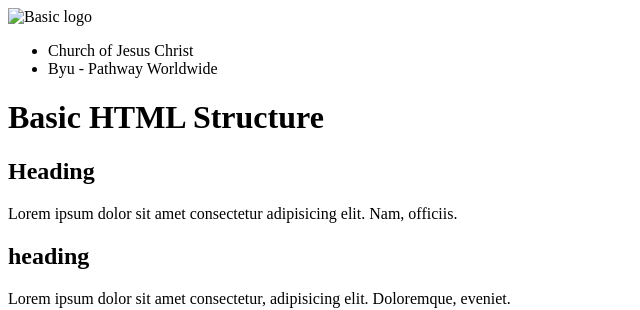
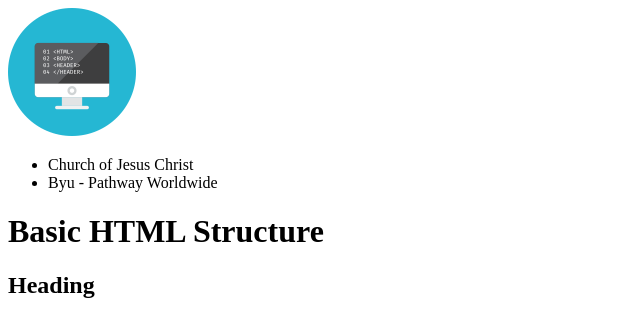
Before and after one commit to Ticsilva85/wdd130, a plain HTML site: page week02/basic-layout.html in a window 1280 px wide. Shown: the top 310 px of the page, without its empty margins (0-640 px from the left). Drawn offline with Linux system fonts and the light colour scheme.

Commit message:
Image path updated

```diff
--- a/week02/basic-layout.html
+++ b/week02/basic-layout.html
@@ -11,7 +11,7 @@
 
 <body>
     <header>
-        <img src="week02\images\basic-logo.png" alt="Basic logo" width="128" height="128">
+        <img src="images\basic-logo.png" alt="Basic logo" width="128" height="128">
     </header>
 
     <nav>
```
